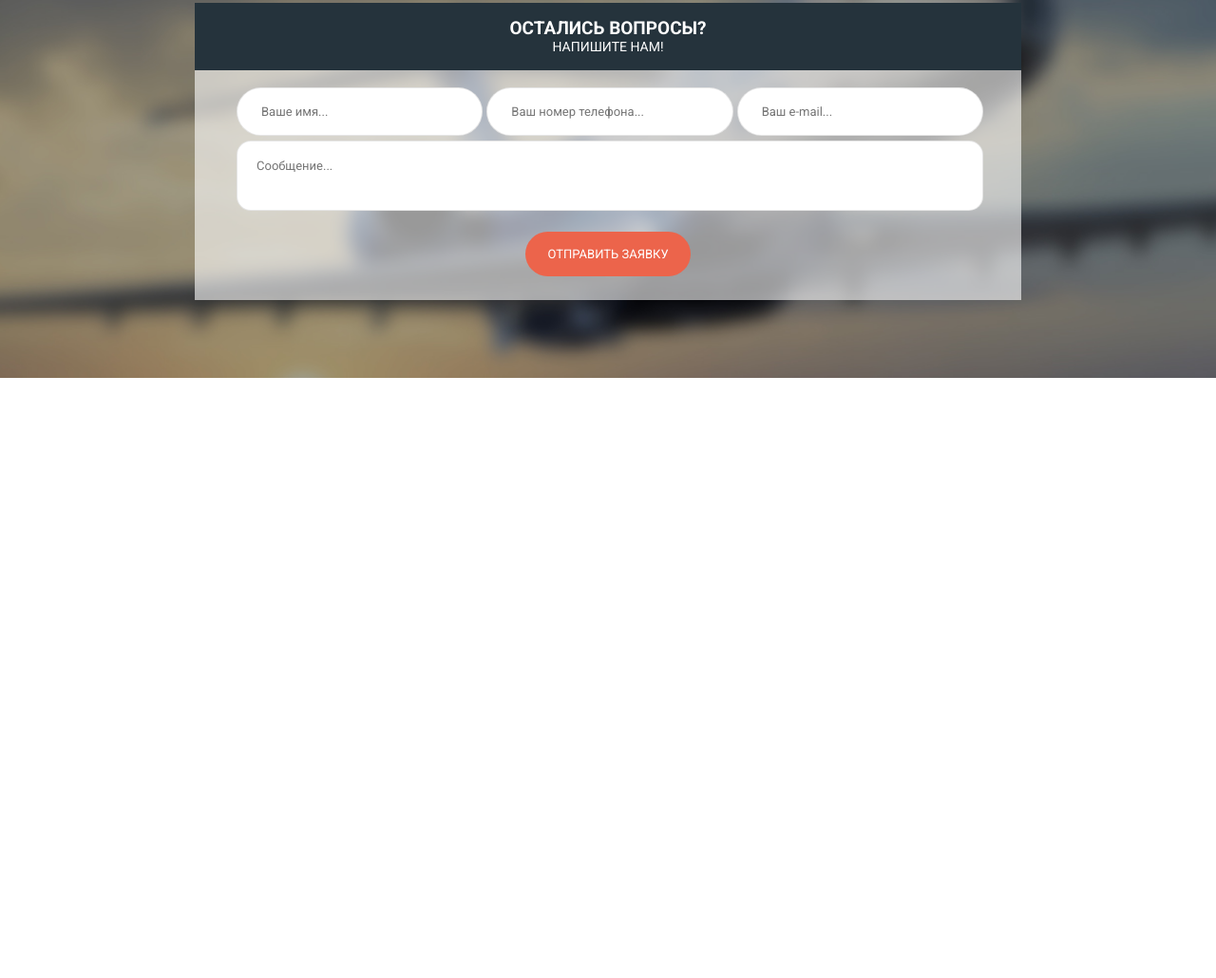
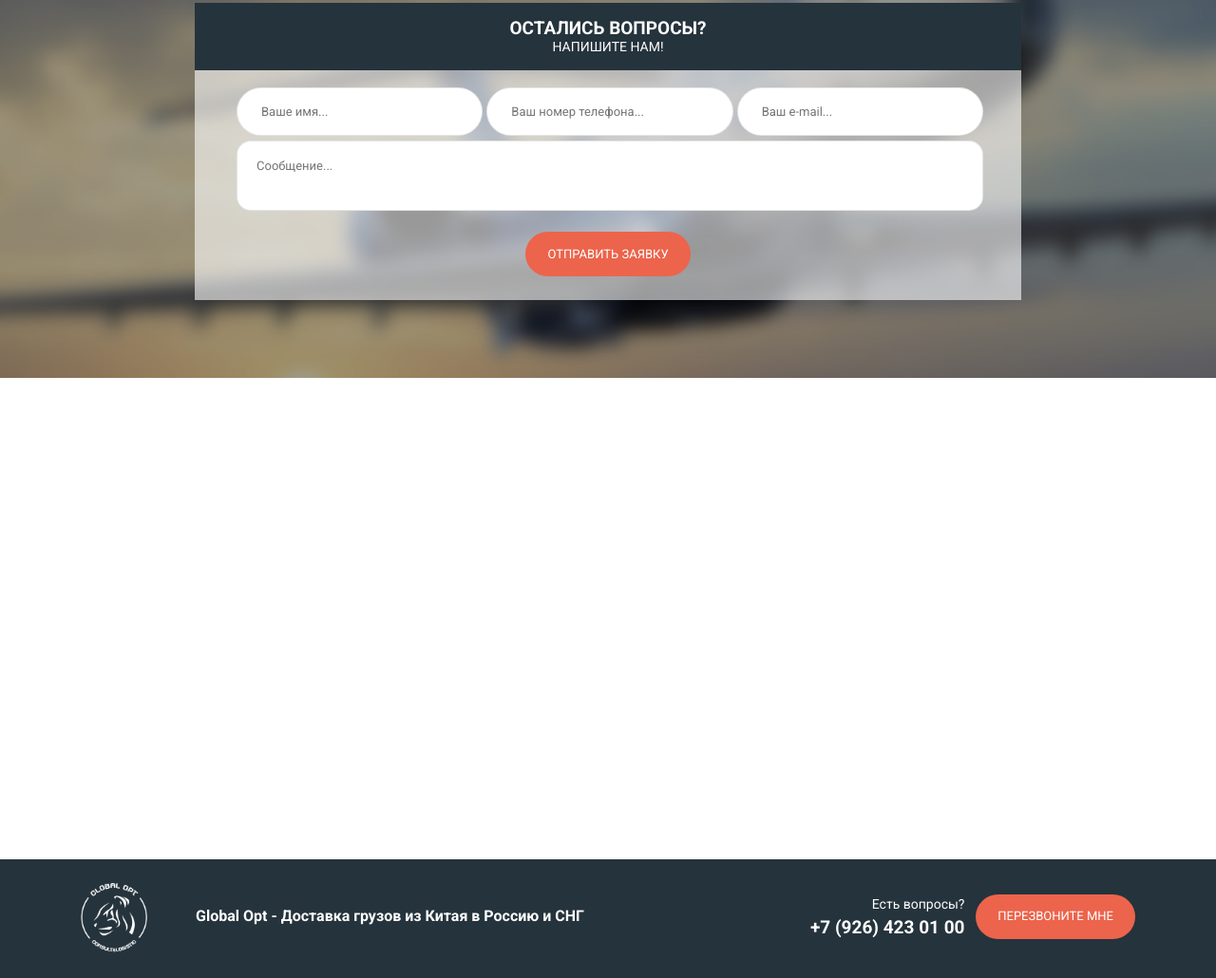
Before and after one commit to anastasiarebr/cargo, a website: page src/index.html in a window 1280 px wide. Shown: the part 4474-5504 px from the top of the page at 95% size. Before the commit the page ends 4872 px from the top, so only its background shows below. Drawn offline with nearby package versions, Linux system fonts and the light colour scheme; files that its build step writes are made by us from their sources; files whose address does not match are found by name.

Commit message:
footer and map + mobile

```diff
--- a/src/index.html
+++ b/src/index.html
@@ -369,17 +369,37 @@
                                 <textarea required name="comment" id="comment" placeholder="Сообщение..." cols="100%" ></textarea>
                             </div>
                         </div>
-
-
                             <button class="btn questions__btn">отправить заявку</button>
-
-
                     </form>
                 </div>
             </div>
         </div>
     </section>
 
+    <section class="map">
+        <iframe src="https://yandex.ru/map-widget/v1/?um=constructor%3Af309be493355ec15f7d42ce0d615ee353c6d9291a127e0c1a5ce5cd5ea5d3a38&amp;source=constructor" width="100%" height="500" frameborder="0" style="pointer-events: none;"></iframe>
+    </section>
+
+    <footer class="footer">
+        <div class="container">
+            <div class="footer__wrapper">
+                <div class="footer__logo">
+                    <div class="footer__logo-img"><img src="icons/logo.png" alt="logo"></div>
+                    <div class="footer__logo-text">Global Opt - Доставка грузов из Китая в Россию и СНГ</div>
+                </div>
+                <div class="footer__contacts">
+                    <div class="footer__phone">
+                        <span>Есть вопросы?</span>
+                        <a href="tel:++79264230100">+7 (926) 423 01 00</a>
+                    </div>
+                    <button class="btn">Перезвоните мне</button>
+                </div>
+            </div>
+
+
+        </div>
+    </footer>
+
     <script src="js/script.js"></script>
 </body>
 </html>
--- /dev/null
+++ b/src/sass/blocks/_footer.scss
@@ -0,0 +1,61 @@
+.footer{
+    min-height: 120px;
+
+    background-color: $form-color;
+    padding: 25px 0 30px 0;
+    .container{
+        position: relative;
+    }
+    &__wrapper{
+        width: 100%;
+        display: flex;
+        justify-content: space-between;
+        align-items: center;
+    }
+    &__logo{
+        display: flex;
+        width: 530px;
+        height: 70px;
+        justify-content: space-between;
+        align-items: center;
+        &-img{
+            width: 70px;
+            height: 70px;
+            display: inline-block;
+            img{
+                width: 100%;
+                display: inline-block;
+            }
+        }
+        &-text{
+            font-size: 16px;
+            color: rgb(255, 255, 255);
+            font-weight: bold;
+        }
+    }
+    &__contacts{
+
+        width: 342px;
+        display: flex;
+        justify-content: space-between;
+        align-items: center;
+    }
+    &__phone{
+        display: flex;
+        flex-direction: column;
+        span{
+            font-size: 14px;
+            color: rgb(255, 255, 255);
+            line-height: 1.714;
+            text-align: right;
+        }
+        a{
+            font-size: 19px;
+            color: rgb(255, 255, 255);
+            font-weight: bold;
+            line-height: 1.263;
+            text-align: right;
+        }
+    }
+
+}
--- a/src/sass/blocks/_media.scss
+++ b/src/sass/blocks/_media.scss
@@ -80,6 +80,30 @@
     .questions{
         &__wrapper{
             margin: 0;
+        }
+    }
+    .footer{
+        &__logo{
+            width: 340px;
+            &-img{
+                margin-right: 10px;
+                width: 55px;
+                height: 55px;
+            }
+            &-text{
+                font-size: 14px;
+            }
+        }
+        &__contacts{
+            width: 295px;
+        }
+        &__phone{
+            a{
+                font-size: 14px;
+            }
+            span{
+                font-size: 12px;
+            }
         }
     }
 }
@@ -227,6 +251,17 @@
             }
         }
     }
+    .footer{
+        &__logo{
+            width: 70px;
+            &-text{
+                display: none;
+            }
+        }
+        &__contacts{
+            width: 315px;
+        }
+    }
 }
 
 @media (max-width:  575px){
@@ -302,4 +337,12 @@
             margin: 0 20px;
         }
     }
+    .footer{
+        &__logo{
+            width: 230px;
+        }
+        &__phone{
+            display: none;
+        }
+    }
 }
--- a/src/sass/style.scss
+++ b/src/sass/style.scss
@@ -19,5 +19,6 @@
 @import 'blocks/consultation';
 @import 'blocks/scheme';
 @import 'blocks/questions';
+@import 'blocks/footer';
 
 @import 'blocks/media';
```
Also changed, not shown: dist/css/style.min.css, dist/index.html.
